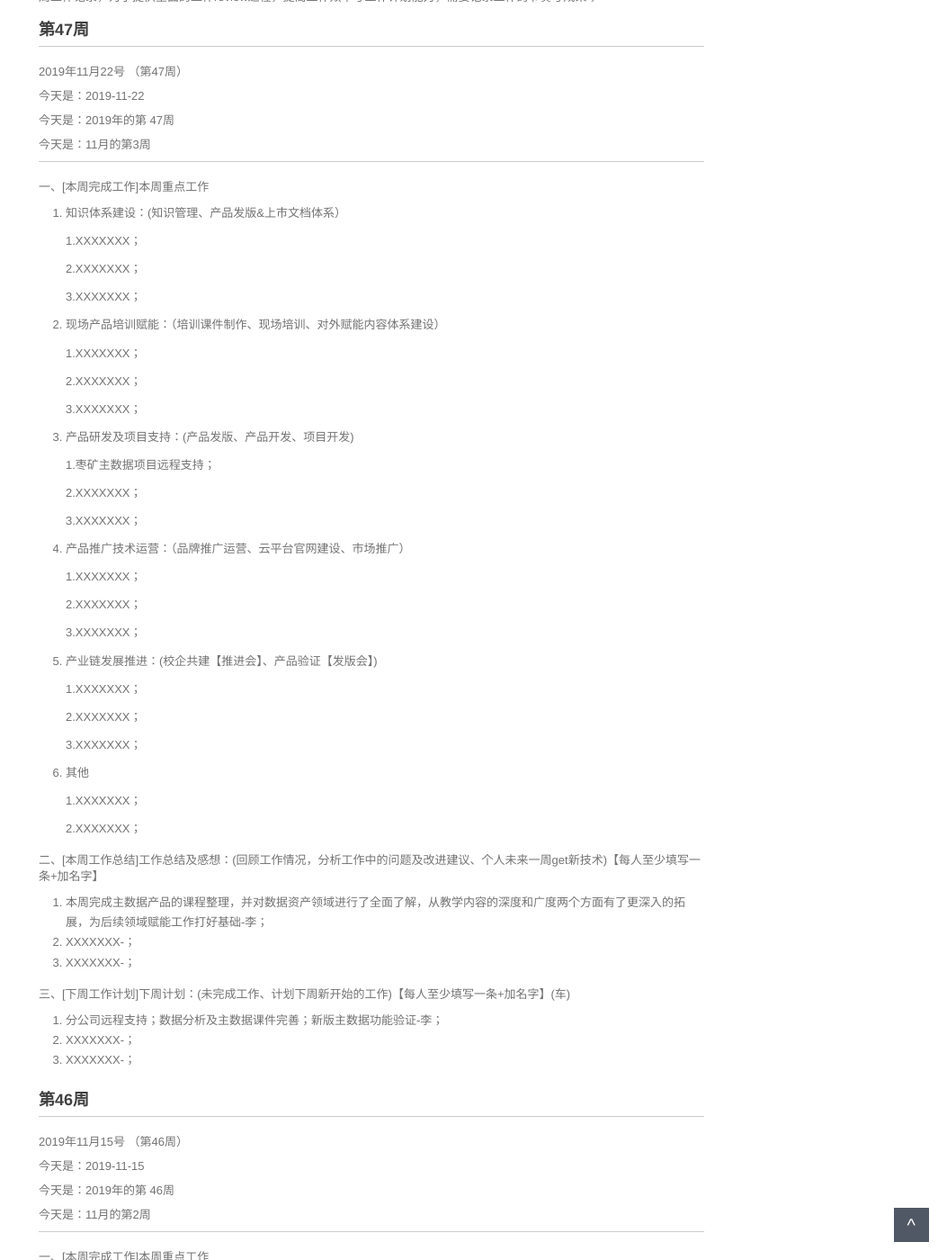
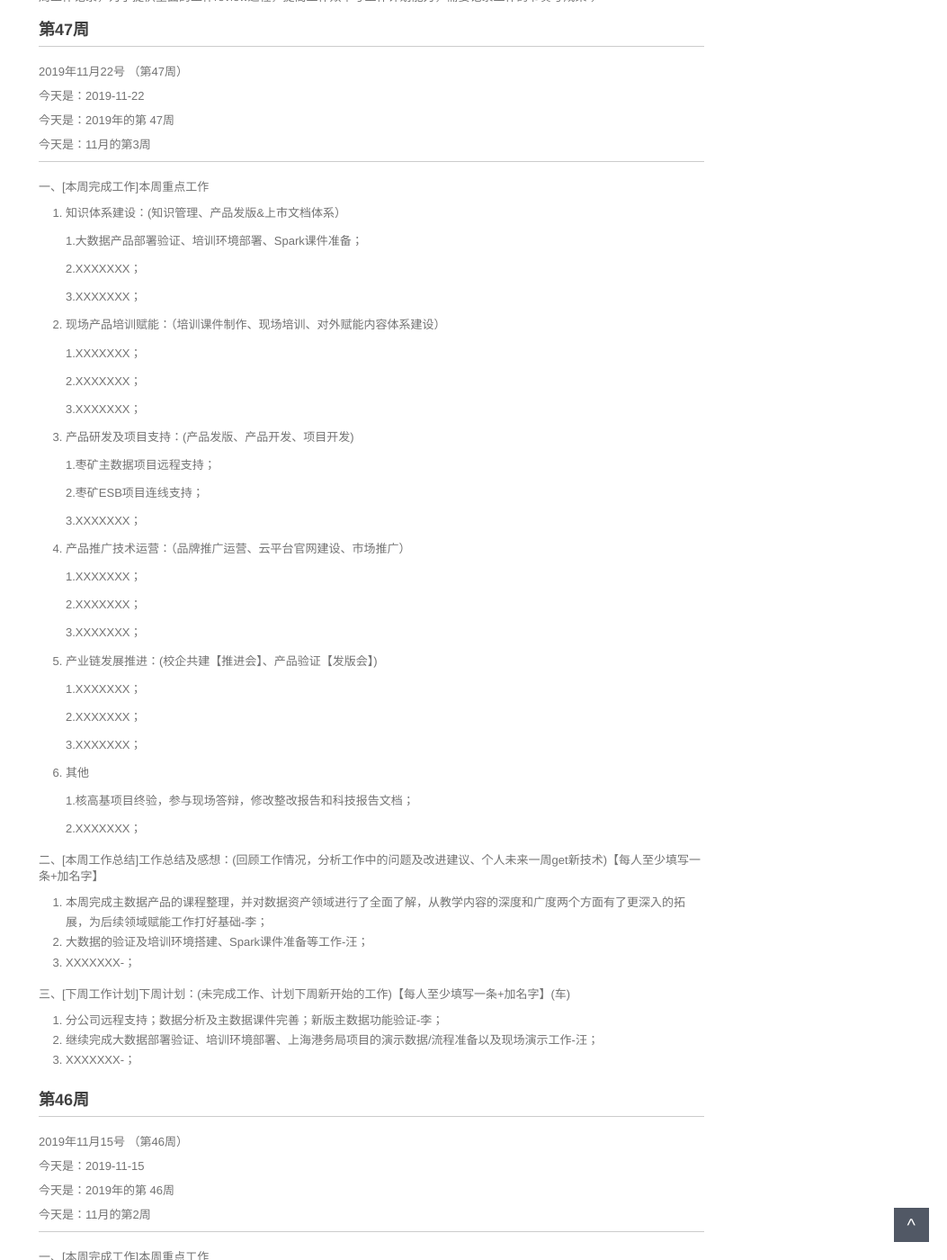
Before and after one commit to walllFlower/blog, a Jekyll site: the page built from _posts/2018-07-17-day_report_cxz.md, in a window 1280 px wide and 1400 px high, scrolled down 310 px. Shown: the whole window at 90% size, without its empty margins (227-1280 px from the left). Built offline with Jekyll 4.4.1, drawn with Linux system fonts in a browser that asks for light colours; comment, search, counter and statistics services are not loaded.

Commit message:
Update 2018-07-17-day_report_cxz.md

```diff
--- a/_posts/2018-07-17-day_report_cxz.md
+++ b/_posts/2018-07-17-day_report_cxz.md
@@ -26,7 +26,7 @@ categories: 技术运营工作周报
 
 1. 知识体系建设：(知识管理、产品发版&上市文档体系）
 
-    1.XXXXXXX；
+    1.大数据产品部署验证、培训环境部署、Spark课件准备；
 
     2.XXXXXXX；
 
@@ -44,7 +44,7 @@ categories: 技术运营工作周报
 
     1.枣矿主数据项目远程支持；
 
-    2.XXXXXXX；
+    2.枣矿ESB项目连线支持；
 
     3.XXXXXXX；
 
@@ -67,20 +67,20 @@ categories: 技术运营工作周报
 
 6. 其他
 
-    1.XXXXXXX；
+    1.核高基项目终验，参与现场答辩，修改整改报告和科技报告文档；
 
     2.XXXXXXX；
 
 二、[本周工作总结]工作总结及感想：(回顾工作情况，分析工作中的问题及改进建议、个人未来一周get新技术)【每人至少填写一条+加名字】
 
 1. 本周完成主数据产品的课程整理，并对数据资产领域进行了全面了解，从教学内容的深度和广度两个方面有了更深入的拓展，为后续领域赋能工作打好基础-李；
-2. XXXXXXX-；
+2. 大数据的验证及培训环境搭建、Spark课件准备等工作-汪；
 3. XXXXXXX-；
 
 三、[下周工作计划]下周计划：(未完成工作、计划下周新开始的工作)【每人至少填写一条+加名字】(车)
 
 1. 分公司远程支持；数据分析及主数据课件完善；新版主数据功能验证-李；
-2. XXXXXXX-；
+2. 继续完成大数据部署验证、培训环境部署、上海港务局项目的演示数据/流程准备以及现场演示工作-汪；
 3. XXXXXXX-；
 
 
```
